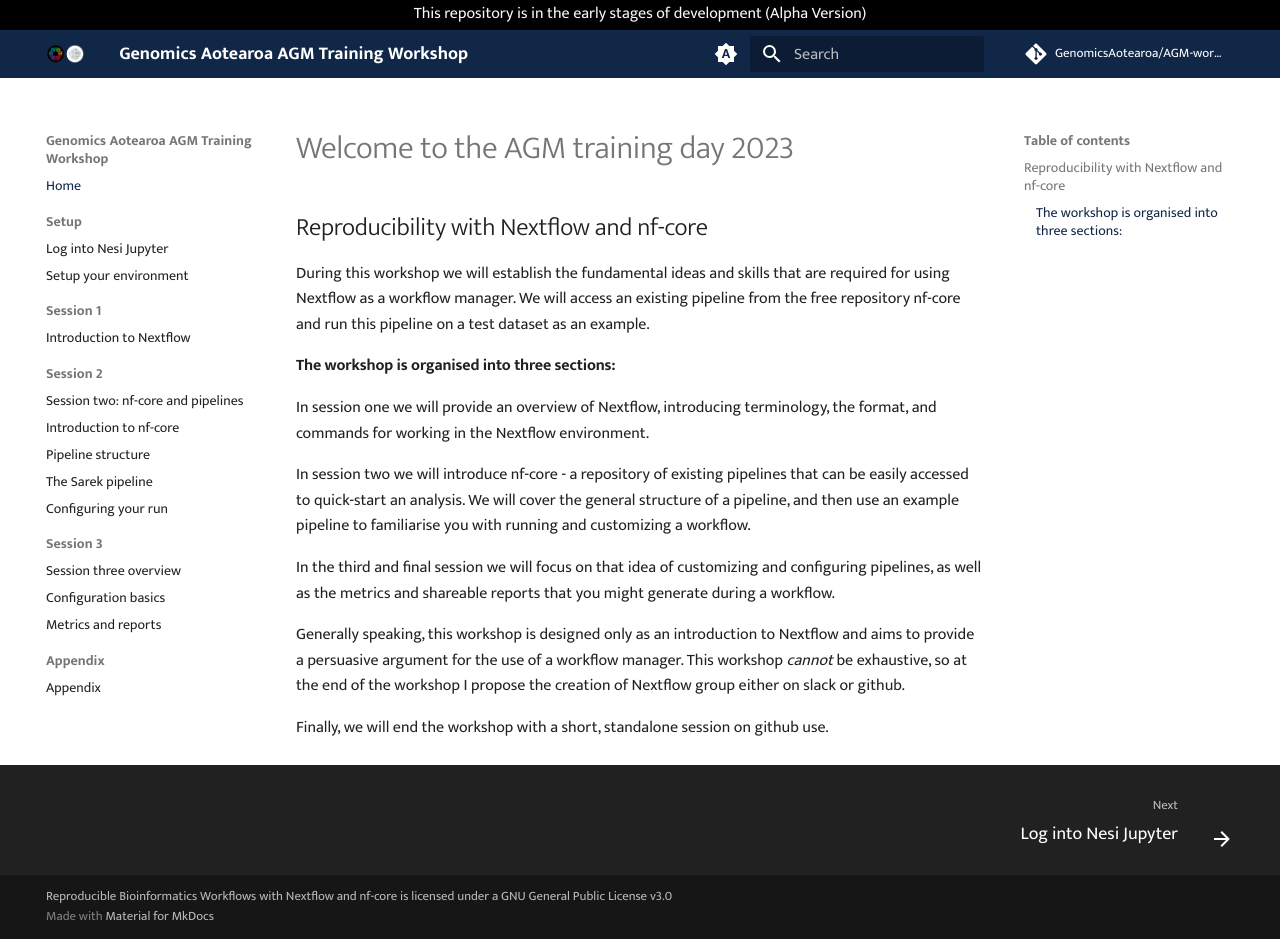
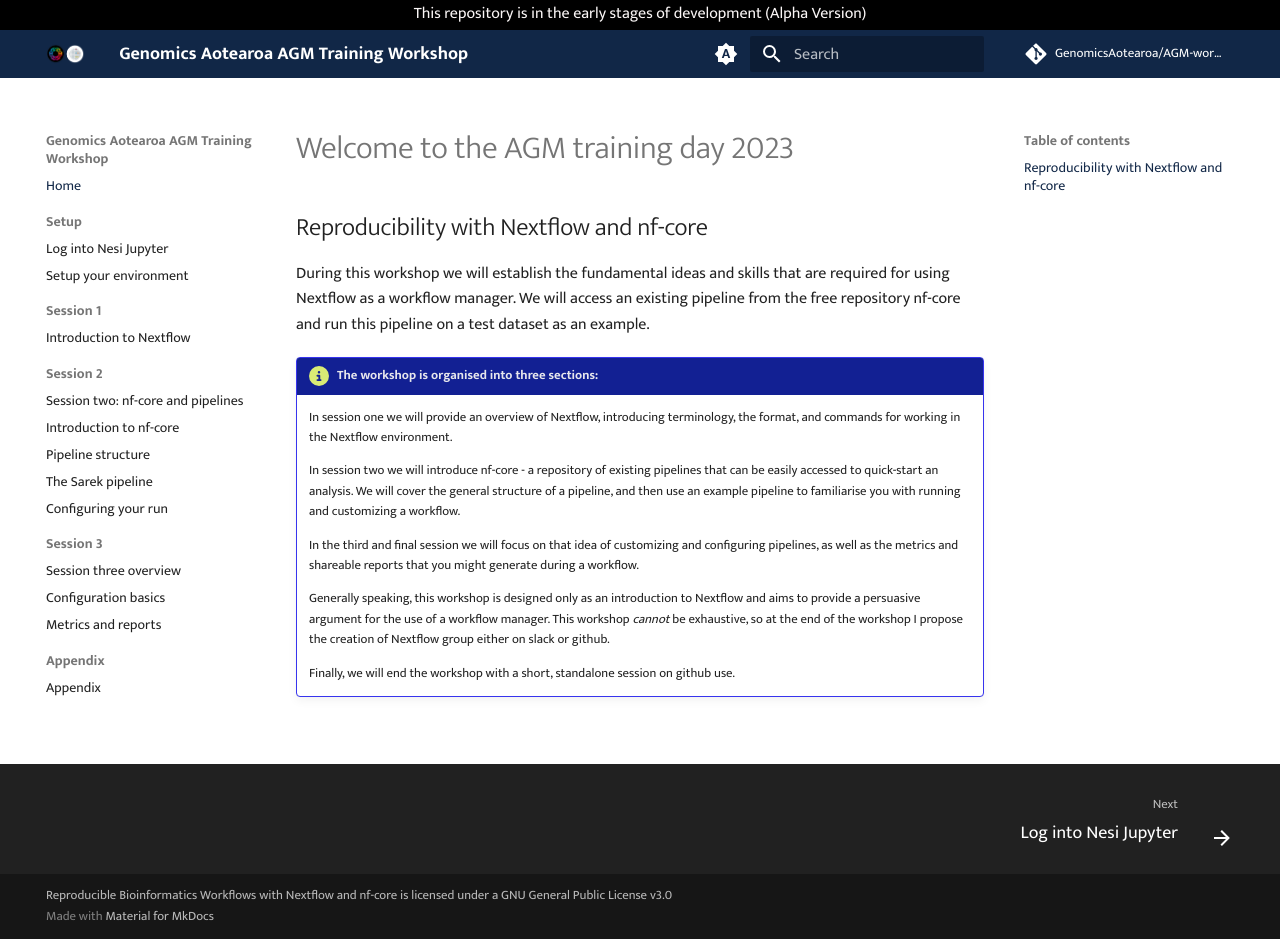
Before and after one commit to GenomicsAotearoa/AGM-workshop-2023, an MkDocs documentation site: the page built from docs/index.md, in a window 1280 px wide and 939 px high. Built offline with MkDocs 1.6.1 and Material for MkDocs 9.7.7, drawn with Linux system fonts in a browser that asks for light colours; comment, search, counter and statistics services are not loaded; some of the changed lines change nothing that is shown.

Commit message:
update header

```diff
--- a/docs/index.md
+++ b/docs/index.md
@@ -4,14 +4,14 @@
 
 During this workshop we will establish the fundamental ideas and skills that are required for using Nextflow as a workflow manager. We will access an existing pipeline from the free repository nf-core and run this pipeline on a test dataset as an example.
 
-#### The workshop is organised into three sections:
+!!! circle-info "The workshop is organised into three sections:"
 
-In session one we will provide an overview of Nextflow, introducing terminology, the format, and commands for working in the Nextflow environment.
+    In session one we will provide an overview of Nextflow, introducing terminology, the format, and commands for working in the Nextflow environment.
 
-In session two we will introduce nf-core - a repository of existing pipelines that can be easily accessed to quick-start an analysis. We will cover the general structure of a pipeline, and then use an example pipeline to familiarise you with running and customizing a workflow.
+    In session two we will introduce nf-core - a repository of existing pipelines that can be easily accessed to quick-start an analysis. We will cover the general structure of a pipeline, and then use an example pipeline to familiarise you with running and customizing a workflow.
 
-In the third and final session we will focus on that idea of customizing and configuring pipelines, as well as the metrics and shareable reports that you might generate during a workflow.
+    In the third and final session we will focus on that idea of customizing and configuring pipelines, as well as the metrics and shareable reports that you might generate during a workflow.
 
-Generally speaking, this workshop is designed only as an introduction to Nextflow and aims to provide a persuasive argument for the use of a workflow manager. This workshop *cannot* be exhaustive, so at the end of the workshop I propose the creation of Nextflow group either on slack or github.
+    Generally speaking, this workshop is designed only as an introduction to Nextflow and aims to provide a persuasive argument for the use of a workflow manager. This workshop *cannot* be exhaustive, so at the end of the workshop I propose the creation of Nextflow group either on slack or github.
 
-Finally, we will end the workshop with a short, standalone session on github use.
+    Finally, we will end the workshop with a short, standalone session on github use.
```
